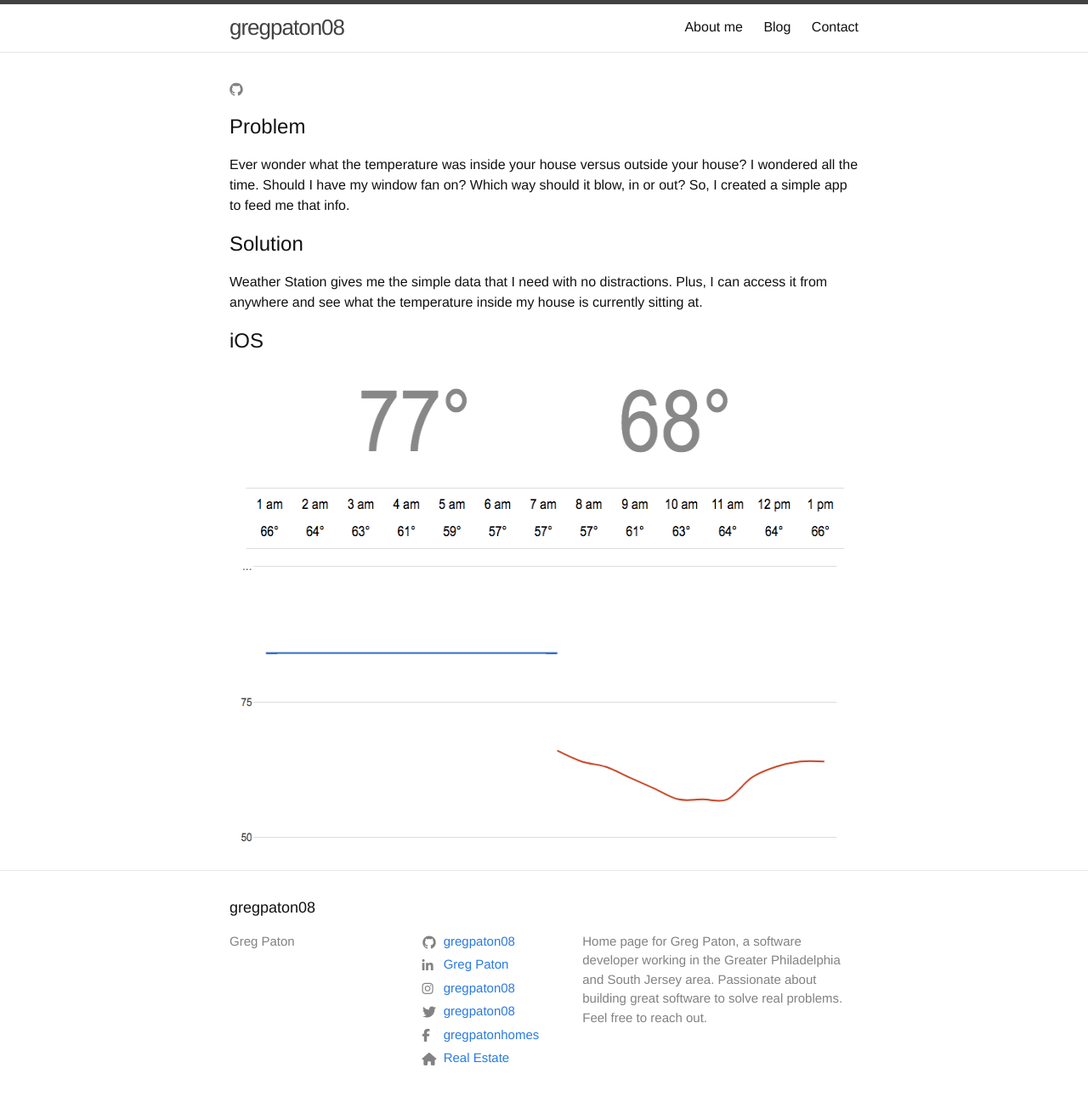
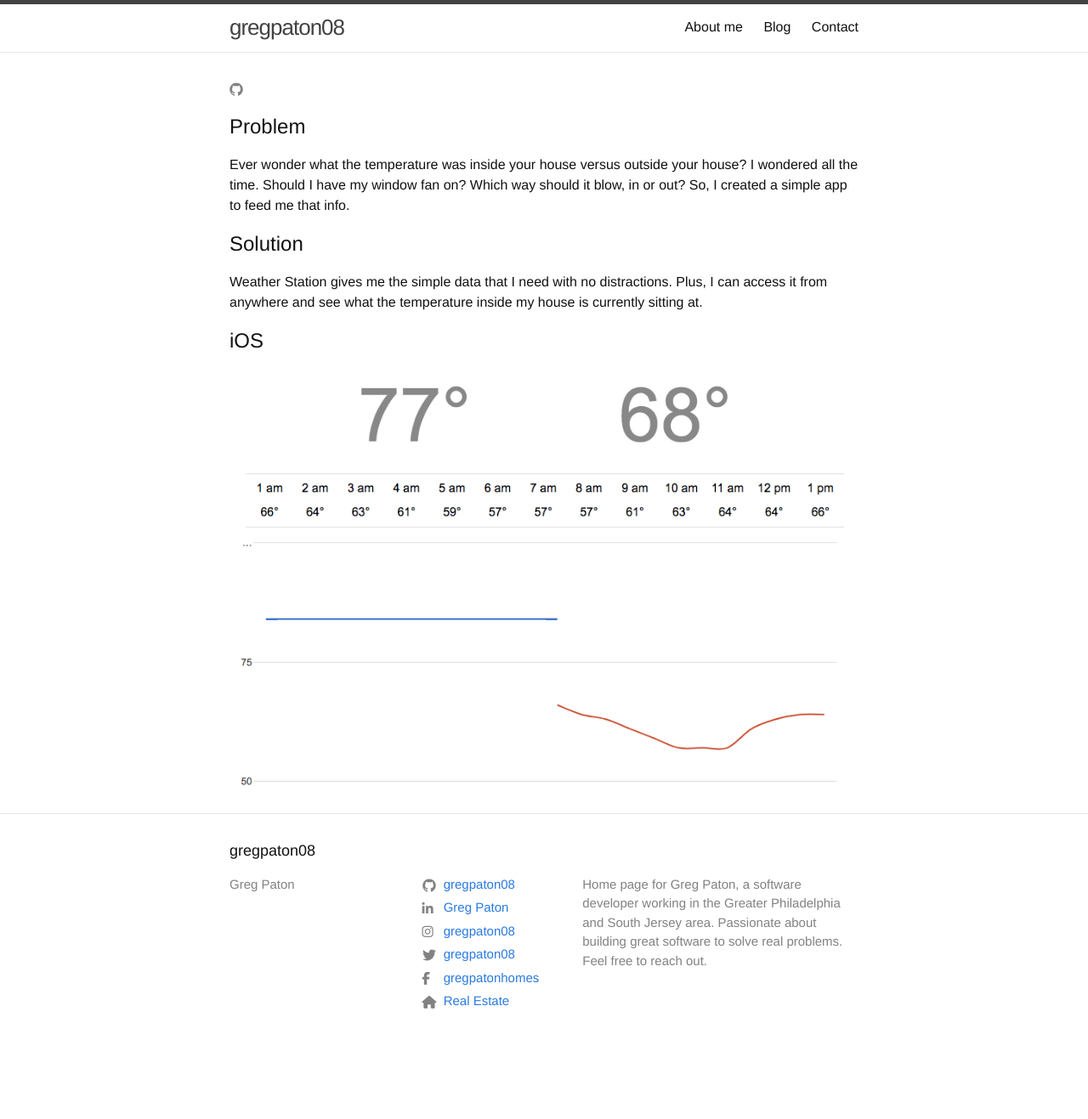
Before and after one commit to gregpaton08/gregpaton08.github.io, a Jekyll site: the page built from _projects/weather-station.html, in a window 1280 px wide. Shown: the whole page at 85% size. Built offline with Jekyll 4.4.1, drawn with Linux system fonts in a browser that asks for light colours; nearby versions of some CDN libraries; after the commit the page ends 1250 px from its top, so only the background shows below that.

Commit message:
Update image style

```diff
--- a/_projects/leaf-list.html
+++ b/_projects/leaf-list.html
@@ -30,6 +30,6 @@ icon_image: "/assets/LeafList-icon.png"
   <h2>
     iOS
   </h2>
-  <img class="iphone-screenshot" src="{{ site.url }}/assets/LeafList-iPhone.png" width="400" height="701">
+  <img class="screenshot" src="{{ site.url }}/assets/LeafList-iPhone.png" width="400" height="701">
 
 </div>
--- a/_projects/weather-station.html
+++ b/_projects/weather-station.html
@@ -31,6 +31,6 @@ layout: default
   <h2>
     iOS
   </h2>
-  <img src="{{ site.url }}/assets/weather_station_home.png" width="841" height="560">
+  <img class="screenshot" src="{{ site.url }}/assets/weather_station_home.png" width="841" height="560">
 
 </div>
--- a/_sass/minima/_layout.scss
+++ b/_sass/minima/_layout.scss
@@ -206,7 +206,7 @@
   border-radius: 15%;
 }
 
-.iphone-screenshot {
+.screenshot {
   height: auto;
 }
 
```
